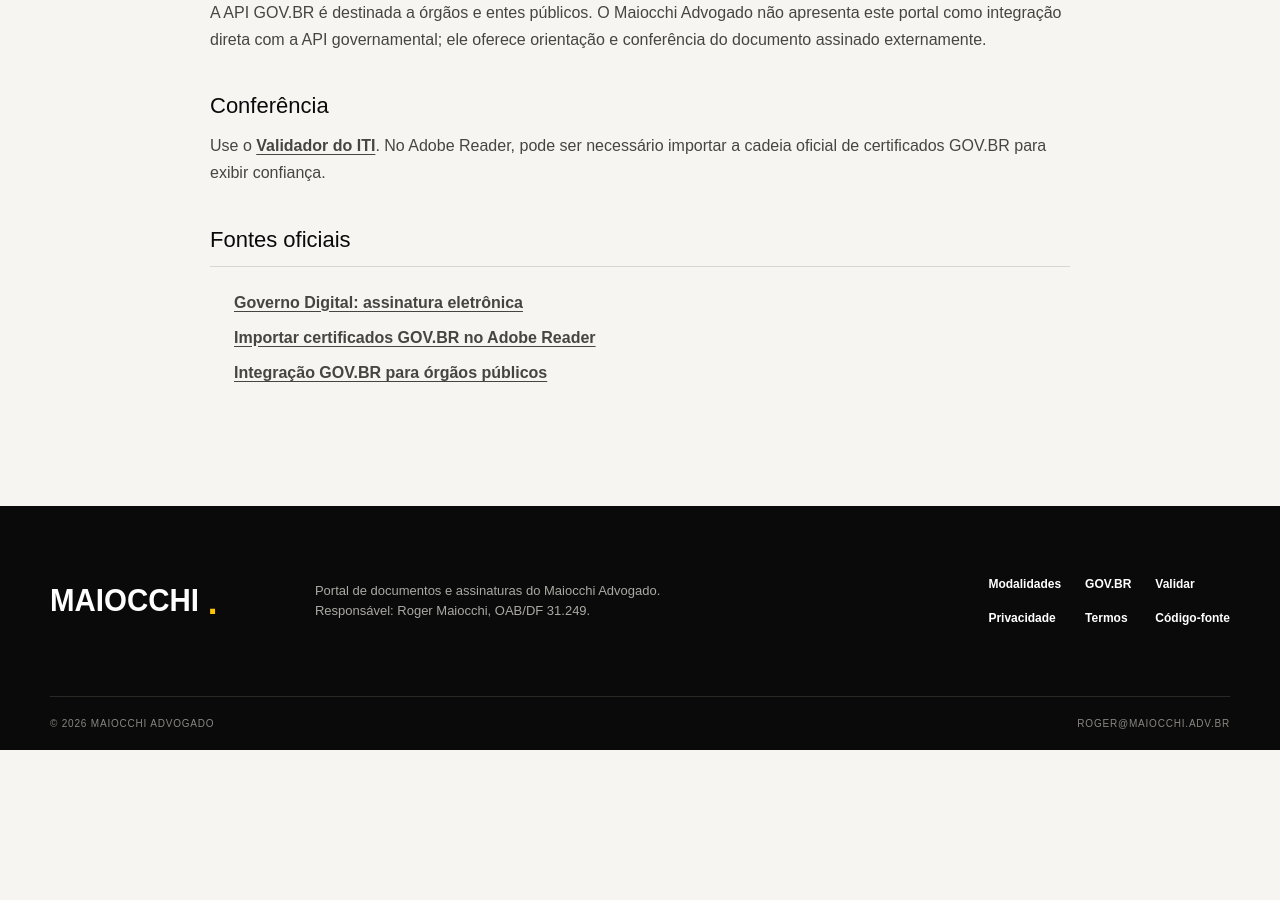
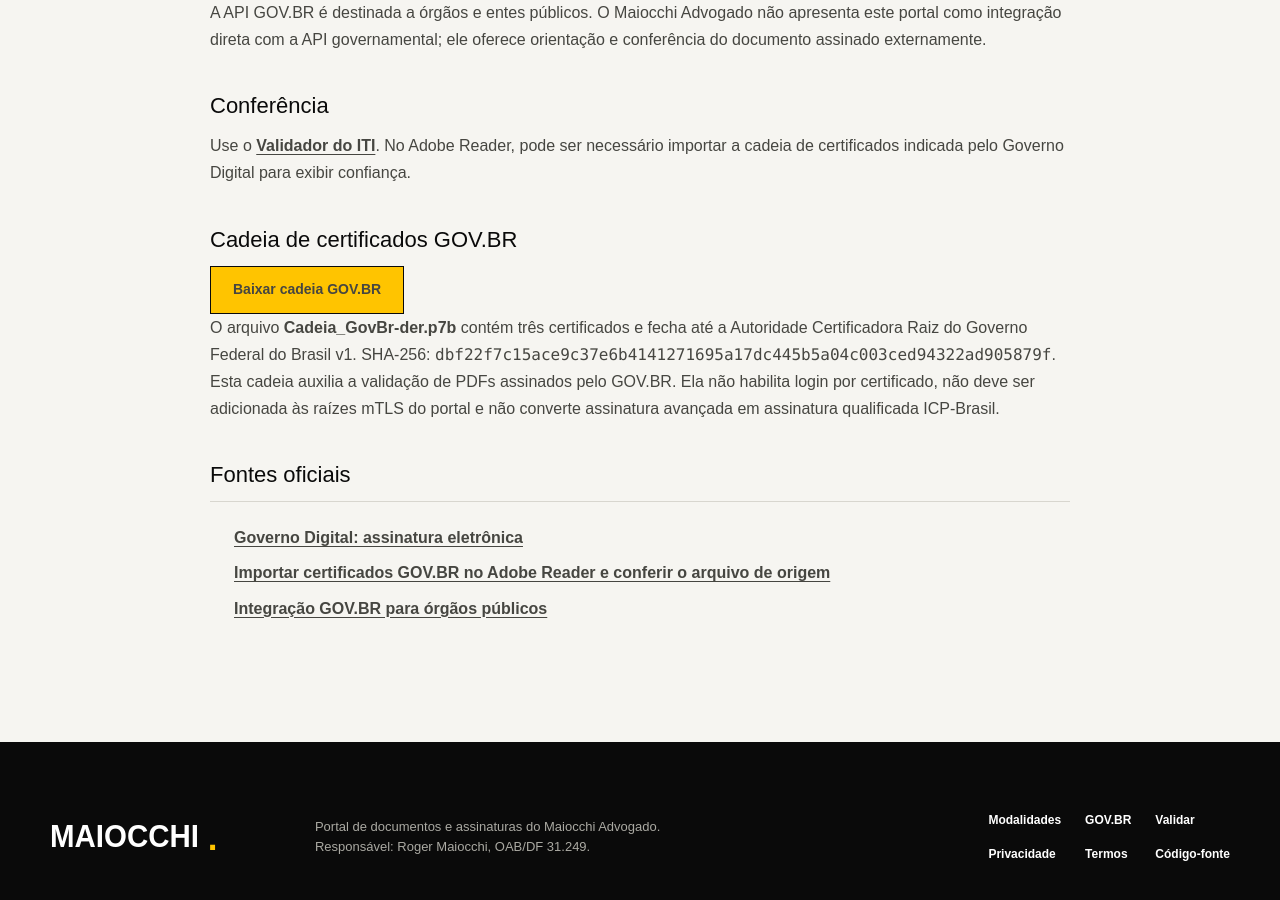
Before and after one commit to rogermaiocchi/maiocchi-assinaturas, a Next.js app: page /assinatura-gov-br in a window 1280 px wide. Shown: the part 980-1880 px from the top of the page. Before the commit the page ends 1730 px from the top, so only its background shows below. Built offline with nearby package versions, Linux system fonts and the light colour scheme; no server answers.

Commit message:
feat(govbr): publica cadeia oficial de validação

```diff
--- a/app/assinatura-gov-br/page.tsx
+++ b/app/assinatura-gov-br/page.tsx
@@ -16,11 +16,15 @@
       <li>Envie ao escritório somente pelo canal indicado no processo.</li>
     </ol>
     <h2>Integração com sistemas</h2><p>A API GOV.BR é destinada a órgãos e entes públicos. O Maiocchi Advogado não apresenta este portal como integração direta com a API governamental; ele oferece orientação e conferência do documento assinado externamente.</p>
-    <h2>Conferência</h2><p>Use o <a href="https://validar.iti.gov.br/" target="_blank" rel="noreferrer">Validador do ITI</a>. No Adobe Reader, pode ser necessário importar a cadeia oficial de certificados GOV.BR para exibir confiança.</p>
+    <h2>Conferência</h2><p>Use o <a href="https://validar.iti.gov.br/" target="_blank" rel="noreferrer">Validador do ITI</a>. No Adobe Reader, pode ser necessário importar a cadeia de certificados indicada pelo Governo Digital para exibir confiança.</p>
+    <h2>Cadeia de certificados GOV.BR</h2>
+    <p><a className="button button--yellow" href="/certificados/Cadeia_GovBr-der.p7b" download>Baixar cadeia GOV.BR</a></p>
+    <p>O arquivo <strong>Cadeia_GovBr-der.p7b</strong> contém três certificados e fecha até a Autoridade Certificadora Raiz do Governo Federal do Brasil v1. SHA-256: <code>dbf22f7c15ace9c37e6b4141271695a17dc445b5a04c003ced94322ad905879f</code>.</p>
+    <p>Esta cadeia auxilia a validação de PDFs assinados pelo GOV.BR. Ela não habilita login por certificado, não deve ser adicionada às raízes mTLS do portal e não converte assinatura avançada em assinatura qualificada ICP-Brasil.</p>
     <h2>Fontes oficiais</h2>
     <ul className="source-list">
       <li><a href="https://www.gov.br/governodigital/pt-br/identidade/assinatura-eletronica" target="_blank" rel="noreferrer">Governo Digital: assinatura eletrônica</a></li>
-      <li><a href="https://www.gov.br/governodigital/pt-br/identidade/assinatura-eletronica/saiba-como-importar-os-certificados-do-gov-br-no-adobe-acrobat-reader" target="_blank" rel="noreferrer">Importar certificados GOV.BR no Adobe Reader</a></li>
+      <li><a href="https://www.gov.br/governodigital/pt-br/identidade/assinatura-eletronica/saiba-como-importar-os-certificados-do-gov-br-no-adobe-acrobat-reader" target="_blank" rel="noreferrer">Importar certificados GOV.BR no Adobe Reader e conferir o arquivo de origem</a></li>
       <li><a href="https://www.gov.br/governodigital/pt-br/identidade/assinatura-eletronica/assinatura-eletronica-para-orgaos" target="_blank" rel="noreferrer">Integração GOV.BR para órgãos públicos</a></li>
     </ul>
   </LegalPage>;
--- a/app/globals.css
+++ b/app/globals.css
@@ -135,6 +135,7 @@
 .legal-body p, .legal-body li { color: #464641; line-height: 1.7; }
 .legal-body a { text-decoration: underline; text-underline-offset: 3px; font-weight: 700; }
 .legal-body .button { text-decoration: none; }
+.legal-body code { overflow-wrap: anywhere; }
 .legal-body ul, .legal-body ol { padding-left: 24px; }
 .legal-body li + li { margin-top: 8px; }
 .legal-meta { color: var(--muted); font-size: 13px; font-weight: 700; text-transform: uppercase; letter-spacing: .08em; }
--- a/compose.yml
+++ b/compose.yml
@@ -3,7 +3,7 @@
     build:
       context: .
       dockerfile: Dockerfile
-    image: maiocchi/assinatura-portal:1.2.0
+    image: maiocchi/assinatura-portal:1.2.1
     container_name: assinatura-portal
     restart: unless-stopped
     read_only: true
```
Also changed, not shown: 2 other files (tests, documents, lock files or other folders).
